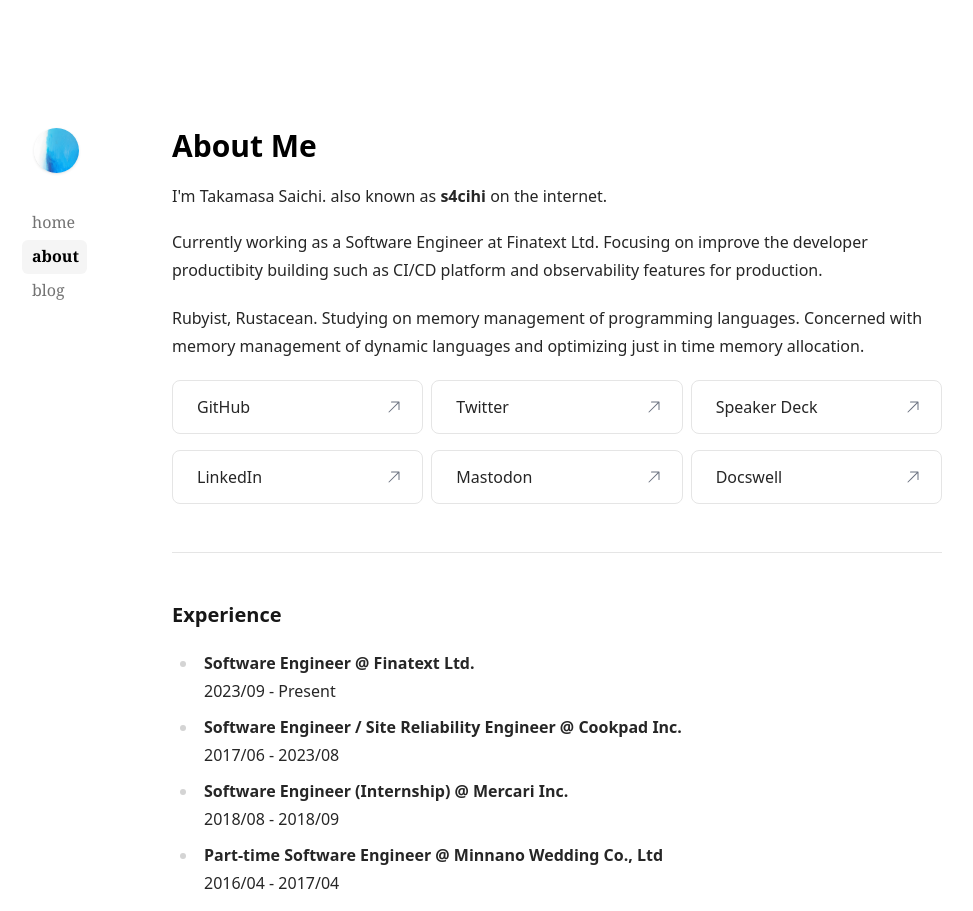
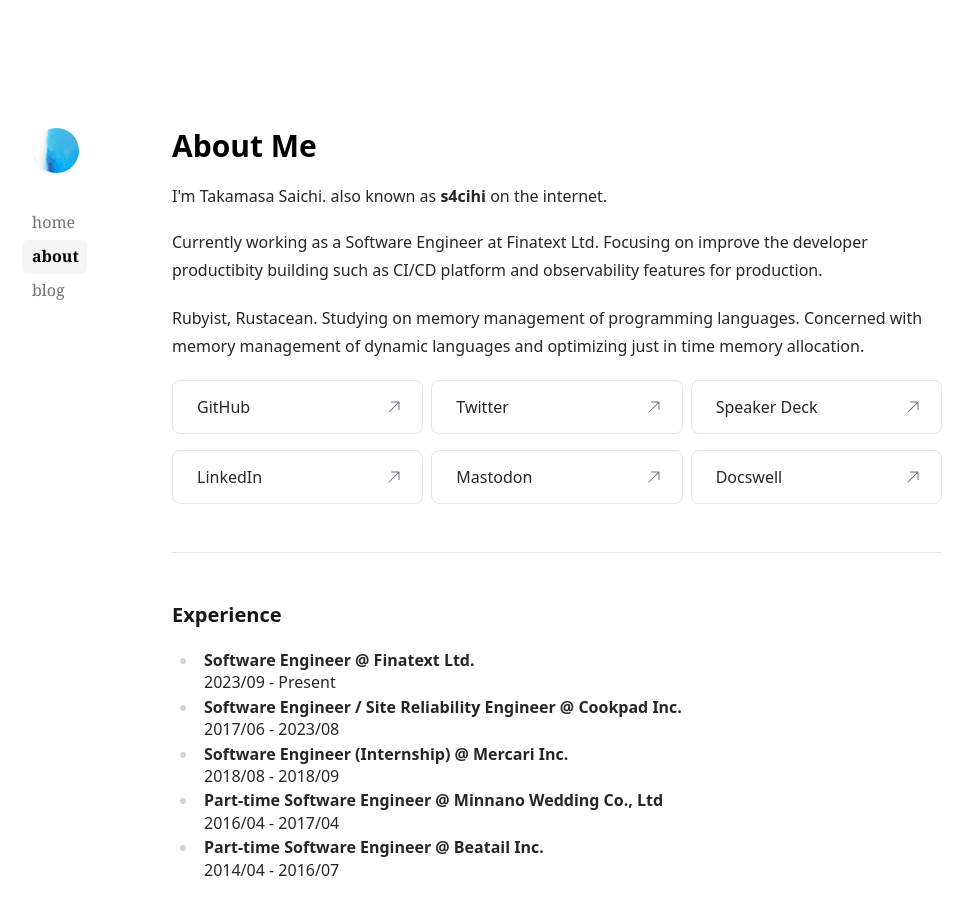
Before and after one commit to s4ichi/s4ichi.com, a Next.js app: page /about in a window 1280 px wide. Shown: the top 911 px of the page, without its empty margins (106-1079 px from the left). Built offline with nearby package versions, Linux system fonts and the light colour scheme; no server answers.

Commit message:
Update global.css

```diff
--- a/app/global.css
+++ b/app/global.css
@@ -55,6 +55,18 @@
   /* Override removing top margin, causing layout shift */
   margin-top: 1.25em !important;
   margin-bottom: 1.25em !important;
+}
+
+/* Unify list spacing (top-level and nested) */
+.prose :where(ul, ol):not(:where([class~="not-prose"] *)) {
+  margin-top: 0.25em;
+  margin-bottom: 0.25em;
+}
+
+.prose :where(ul > li, ol > li):not(:where([class~="not-prose"] *)) {
+  margin-top: 0.125em;
+  margin-bottom: 0.125em;
+  line-height: 1.4;
 }
 
 code[class*='language-'],
```
